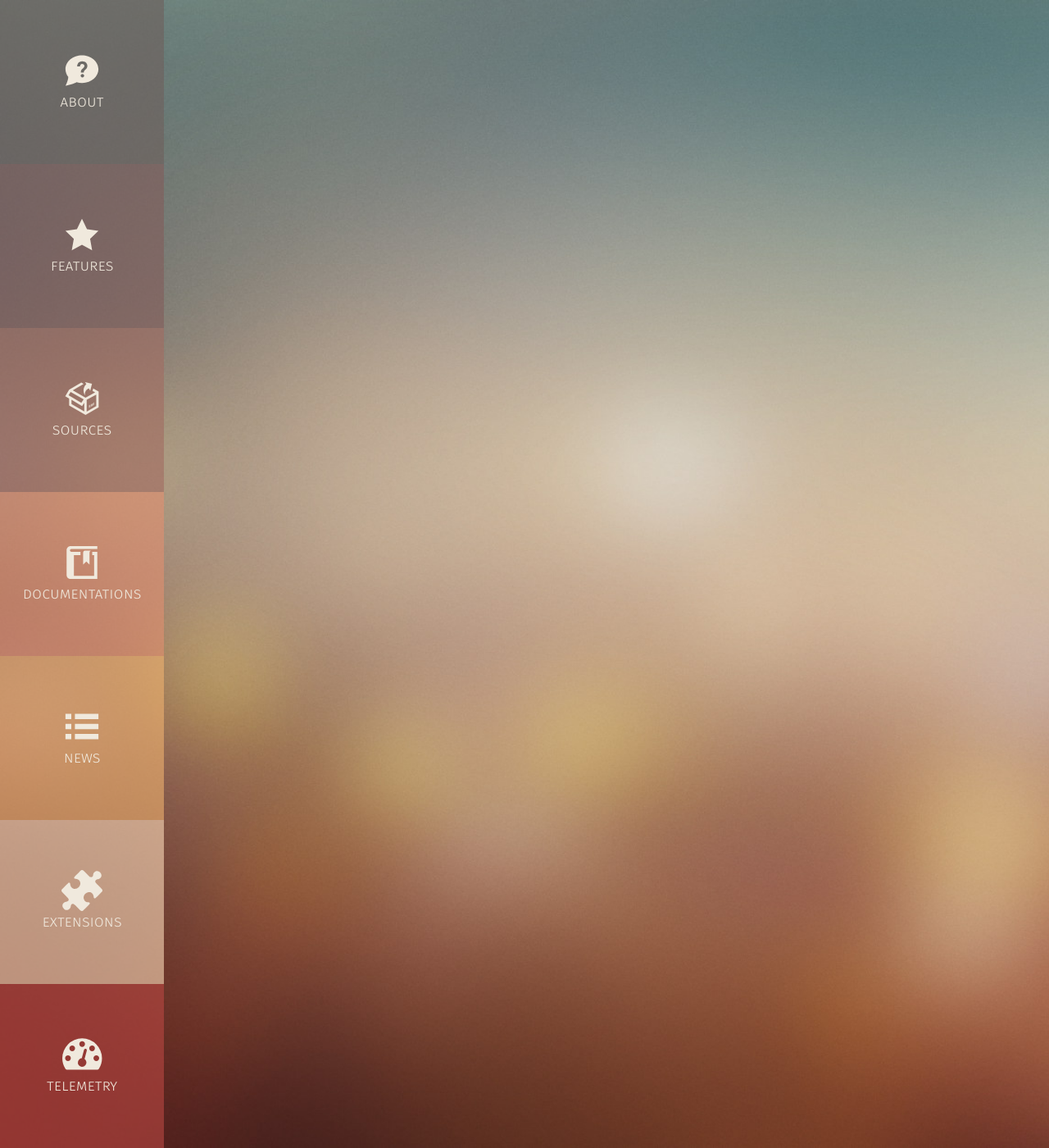
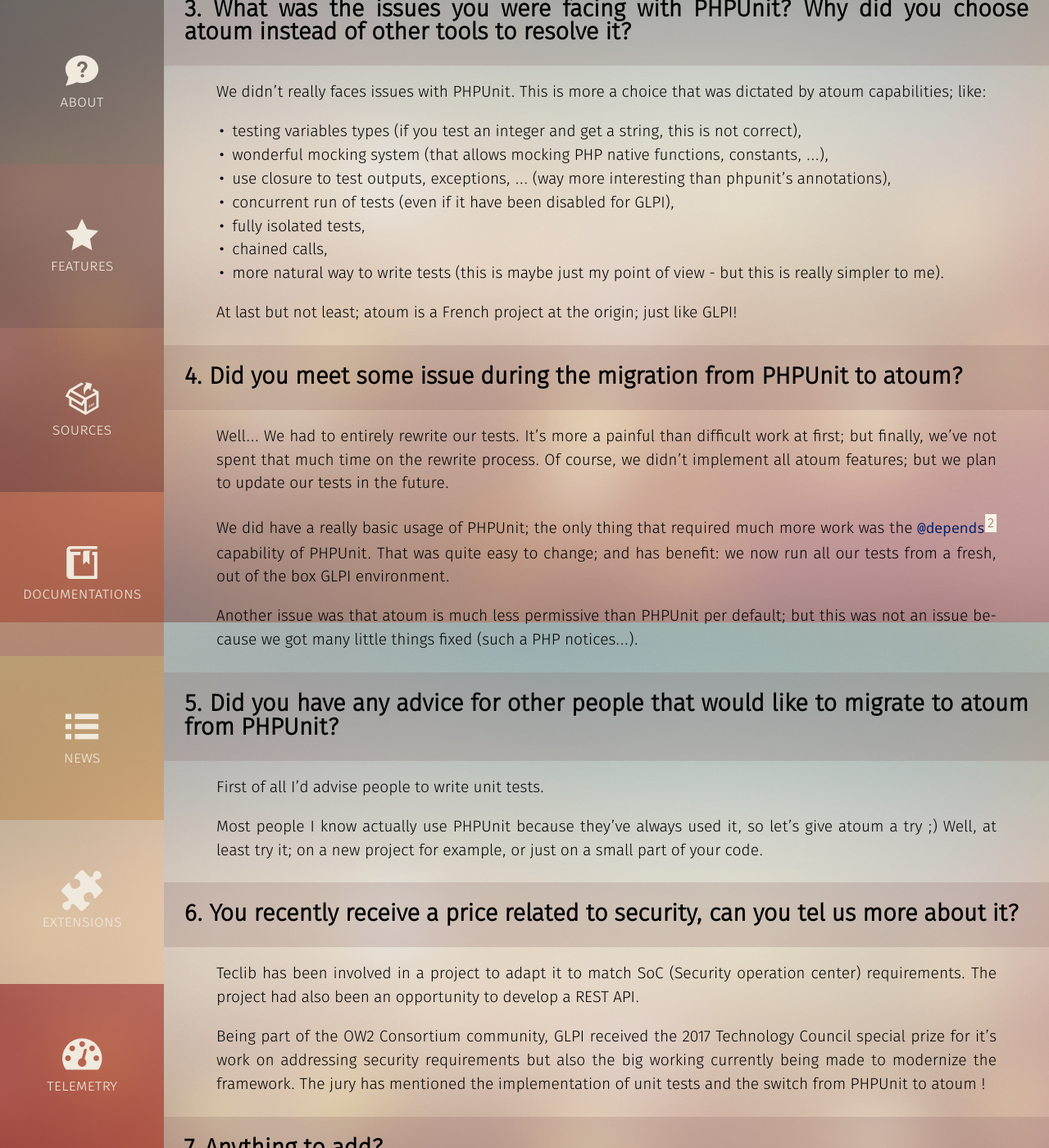
Before and after one commit to atoum/atoum.github.io, a Jekyll site: the page built from _posts/2017-08-10-glpi-atoum.markdown, in a window 1280 px wide and 1400 px high, scrolled down 1041 px. Shown: the whole window at 82% size. Built offline with Jekyll 4.4.1, drawn with Linux system fonts in a browser that asks for light colours; comment, search, counter and statistics services are not loaded; a style sheet for code colours, icons or effects is not loaded; some of the changed text lies outside the part shown.

Commit message:
glpi : interview

```diff
--- a/_posts/2017-08-10-glpi-atoum.markdown
+++ b/_posts/2017-08-10-glpi-atoum.markdown
@@ -5,3 +5,79 @@ date: 2017-08-10 10:00:00
 author: "@Grummfy"
 categories: news
 ---
+
+The [GLPI project][GLPI] [recently announced][announced-en][^1] that they have migrate to atoum for they unit test suite. So let's get back on
+this news. We ask several questions to the official team of the project to have some feedbacks, [Johan Cwiklinski](https://github.com/trasher)
+with some member of his team answered to them.
+
+## 1. Can you summary the GLPI project and the usage of PHP inside it?
+
+GLPI is an open source IT asset management and Service Desk software. The project has started 15 years ago and is written in PHP.
+The project was leaded by an association until 2015, and since then the development is headed by [Teclib](www.teclib.com).
+
+Since 2015; we are trying to rewrite and modernize the whole project, starting with the backend.
+
+## 2. When did you start using unit test for the project?
+
+At first, one regular contributor has tried to add unit tests into the project in 2010. But projects managers did not follow him, and this has quickly been abandoned.
+Then, in 2015, the same contributor has tried again to add tests on the project; with much more success :)
+
+## 3. What was the issues you were facing with PHPUnit? Why did you choose atoum instead of other tools to resolve it?
+
+We didn’t really faces issues with PHPUnit. This is more a choice that was dictated by atoum capabilities; like:
+
+* testing variables types (if you test an integer and get a string, this is not correct),
+* wonderful mocking system (that allows mocking PHP native functions, constants, ...),
+* use closure to test outputs, exceptions, ... (way more interesting than phpunit’s annotations),
+* concurrent run of tests (even if it have been disabled for GLPI),
+* fully isolated tests,
+* chained calls,
+* more natural way to write tests (this is maybe just my point of view - but this is really simpler to me).
+
+At last but not least; atoum is a French project at the origin; just like GLPI!
+
+## 4. Did you meet some issue during the migration from PHPUnit to atoum?
+
+Well... We had to entirely rewrite our tests. It’s more a painful than difficult work at first; but finally, we’ve not spent that much time on the rewrite process.
+Of course, we didn’t implement all atoum features; but we plan to update our tests in the future.
+
+We did have a really basic usage of PHPUnit; the only thing that required much more work was the `@depends`[^2] capability of PHPUnit.
+That was quite easy to change; and has benefit: we now run all our tests from a fresh, out of the box GLPI environment.
+
+Another issue was that atoum is much less permissive than PHPUnit per default; but this was not an issue because we got many little things fixed (such a PHP notices...).
+
+## 5. Did you have any advice for other people that would like to migrate to atoum from PHPUnit?
+
+First of all I’d advise people to write unit tests.
+
+Most people I know actually use PHPUnit because they’ve always used it, so let’s give atoum a try ;) Well, at least try it; on a new project for example,
+or just on a small part of your code.
+
+## 6. You recently receive a price related to security, can you tel us more about it?
+
+Teclib has been involved in a project to adapt it to match SoC (Security operation center) requirements. The project had also been an opportunity to develop a REST API.
+
+Being part of the OW2 Consortium community, GLPI received the 2017 Technology Council special prize for it’s work on addressing security requirements but also
+the big working currently being made to modernize the framework. The jury has mentioned the implementation of unit tests and the switch from PHPUnit to atoum !
+
+## 7. Anything to add?
+
+I’ve been involved in various projects (open source or not) for years. As many developers, I was not really aware of unit testing.
+When I’ve started to write unit tests on my PHP applications, I chose PHPUnit (the only one I’d heard about at the time) but never really liked it.
+
+When I’ve discovered atoum (I don’t remember exactly when, but that was far before the first semver release); I’ve immediately loved it. That was much
+clearer to me to understand and write tests; I began to like that! ;) I’ve used atoum in several closed source projects (even when the "frameworks" say
+to use something else); but also in [Galette](http://galette.eu)[^3]; which has unit tests powered by atoum since 2013.
+
+
+
+## Final word
+I would like to thanks Johan and his team for this feedback, it was really interesting and I hope you also like it. If you use atoum on your project,
+we would be happy to hear some feedack about it, it's always interesting.
+
+
+[^1]: The [announce](http://glpi-project.org/spip.php?breve374) in french
+[^2]: Making possible for one test to depend on another, and to get the results of the first one as parameter of the second one.
+[^3]: Galette is an open source membership management web application towards non profit organizations.
+[GLPI]: http://glpi-project.org/
+[announced-en]: http://glpi-project.org/spip.php?breve375
```
